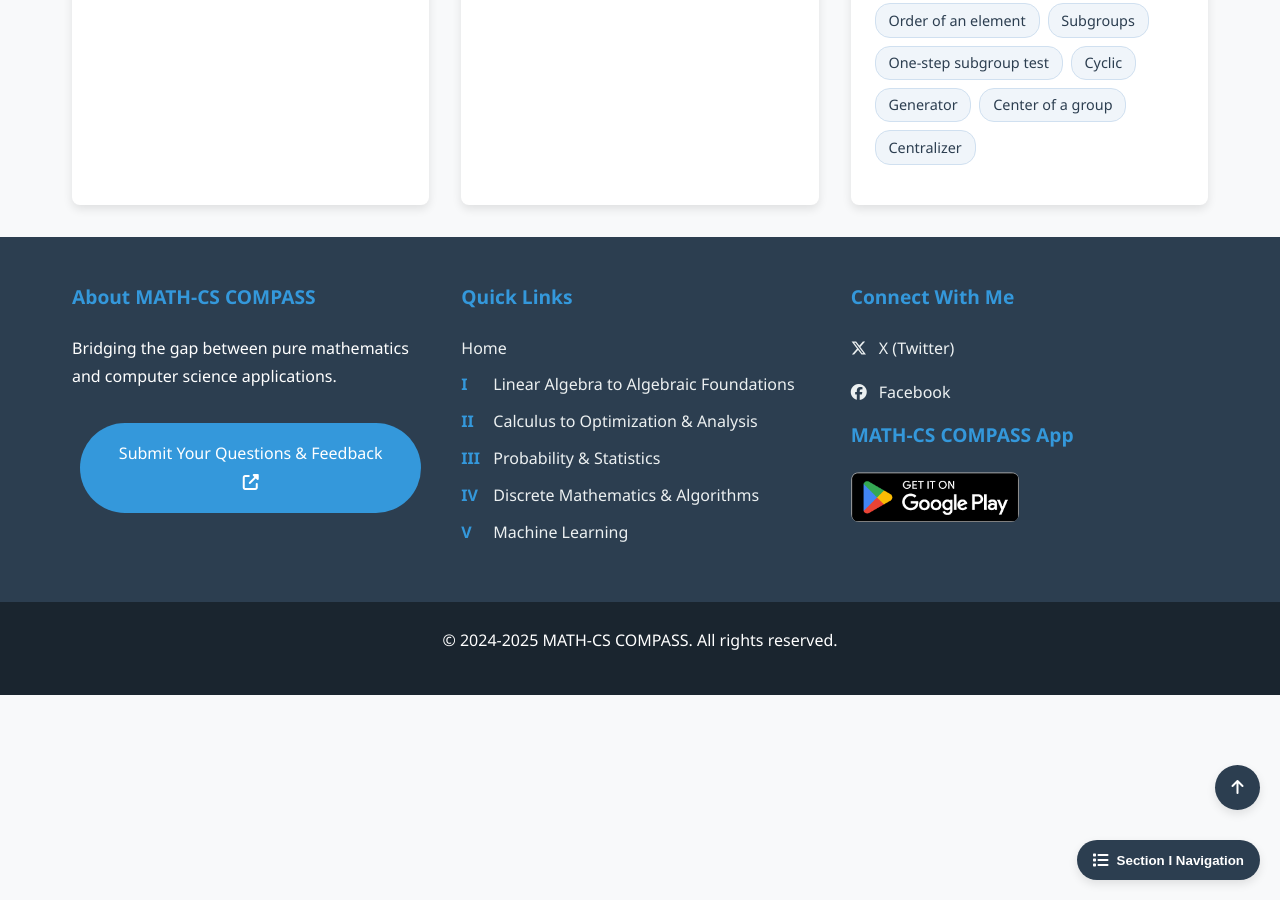
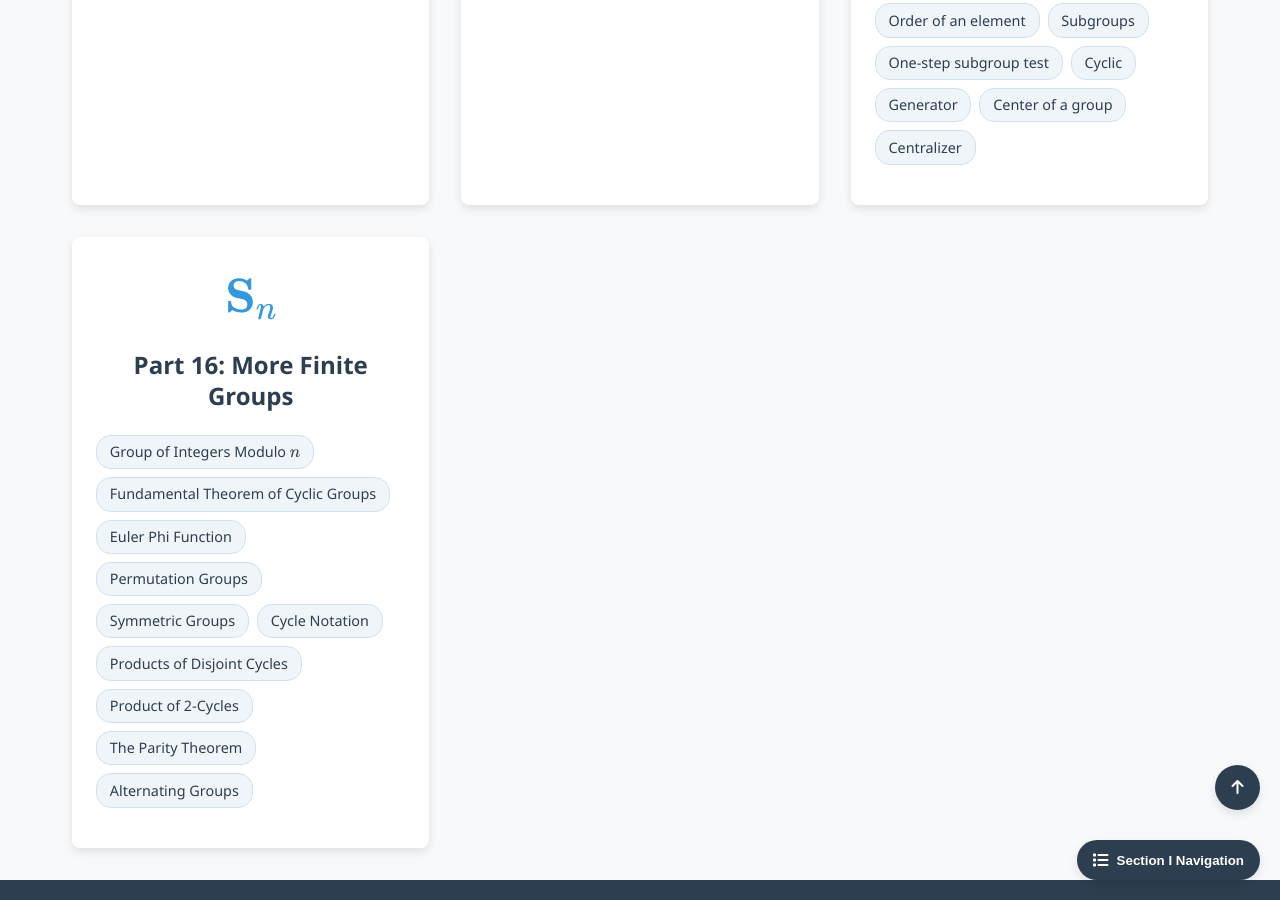
Before and after one commit to Yusukey01/yusukey01.github.io, a Jekyll site: the page built from Mathematics/Linear_algebra/linear_algebra.html, in a window 1280 px wide and 900 px high, scrolled down 3372 px. Built offline with Jekyll 4.4.1, drawn with Linux system fonts in a browser that asks for light colours.

Commit message:
Section I-16 has been opened.

```diff
--- a/Mathematics/Linear_algebra/linear_algebra.html
+++ b/Mathematics/Linear_algebra/linear_algebra.html
@@ -319,6 +319,23 @@ uses_python: false
                         </div>
                     </div>
 
+                    <div class="card">
+                        <div class="card-icon">\(\mathbf{S}_n\)</div>
+                        <h3><a href="cyclic_groups.html">Part 16: More Finite Groups</a></h3>
+                        <div class="keywords">
+                            <span>Group of Integers Modulo \(n\)</span>
+                            <span>Fundamental Theorem of Cyclic Groups</span>
+                            <span>Euler Phi Function</span>
+                            <span>Permutation Groups</span>
+                            <span>Symmetric Groups</span>
+                            <span>Cycle Notation</span>
+                            <span>Products of Disjoint Cycles</span>
+                            <span>Product of 2-Cycles</span>
+                            <span>The Parity Theorem</span>
+                            <span>Alternating Groups</span>
+                        </div>
+                    </div>
+
                 </div>
             </section>
         </div>
--- a/Mathematics/pages.json
+++ b/Mathematics/pages.json
@@ -59,6 +59,10 @@
       {
         "path": "Mathematics/Linear_algebra/intro_groups.html",
         "title": "Intro to Abstract Algebra"
+      },
+      {
+        "path": "Mathematics/Linear_algebra/cyclic_groups.html",
+        "title": "More Finite Groups"
       },
       {
         "path": "Mathematics/Calculus/linear_approximation.html",
--- a/_includes/section_i_navigation.html
+++ b/_includes/section_i_navigation.html
@@ -26,6 +26,7 @@
         <a href="{% if page.level == 'detail' %}stochastic.html{% else %}../Linear_algebra/stochastic.html{% endif %}" {% if page.url contains 'stochastic' %}class="current-page"{% endif %}>Part 13: Stochastic Matrix</a>
         <a href="{% if page.level == 'detail' %}graph_laplacian.html{% else %}../Linear_algebra/graph_laplacian.html{% endif %}" {% if page.url contains 'graph_laplacian' %}class="current-page"{% endif %}>Part 14: Graph Laplacians and Spectral Methods</a>
         <a href="{% if page.level == 'detail' %}intro_groups.html{% else %}../Linear_algebra/intro_groups.html{% endif %}" {% if page.url contains 'intro_groups' %}class="current-page"{% endif %}>Part 15: Intro to Abstract Algebra</a>
+         <a href="{% if page.level == 'detail' %}cyclic_groups.html{% else %}../Linear_algebra/cyclic_groups.html{% endif %}" {% if page.url contains 'cyclic_groups' %}class="current-page"{% endif %}>Part 16: More Finite Groups</a>
       </div>
     </div>
 </div>
--- a/index.html
+++ b/index.html
@@ -24,6 +24,7 @@ uses_python: false
     ],
     "knowsAbout": [
         "Linear Algebra",
+        "Abstract Algebra",
         "Machine Learning",
         "Computer Science",
         "Calculus",
@@ -85,7 +86,7 @@ uses_python: false
     <main class="container">
 
         <section class="homepage-introduction">
-            <p>Hello, I'm <strong>Yusuke Yokota</strong>. Welcome to <strong>MATH-CS COMPASS</strong>, where <strong>pure & applied mathematics</strong> meet <strong>computer science</strong>.</p>
+            <p>Hello, I'm <strong>Yusuke</strong>. Welcome to <strong>MATH-CS COMPASS</strong>, where <strong>pure & applied mathematics</strong> meet <strong>computer science</strong>.</p>
 
             <p>I created this site after noticing that while many computer science people rely heavily on
                 mathematical concepts, they often lack a clear overview of these ideas, especially in today's AI-driven era. On the
--- a/pages.json
+++ b/pages.json
@@ -59,6 +59,10 @@
       {
         "path": "Mathematics/Linear_algebra/intro_groups.html",
         "title": "Intro to Abstract Algebra"
+      },
+      {
+        "path": "Mathematics/Linear_algebra/cyclic_groups.html",
+        "title": "More Finite Groups"
       },
       {
         "path": "Mathematics/Calculus/linear_approximation.html",
--- a/updates.json
+++ b/updates.json
@@ -1,4 +1,5 @@
-[   { "date": "12/06/2025", "content": "Section I - Part 15: Intro to Abstract Algebra has been updated. (Center)"},
+[   { "date": "12/18/2025", "content": "Section I - Part 16: More Finite Groups has been opened."},
+    { "date": "12/06/2025", "content": "Section I - Part 15: Intro to Abstract Algebra has been updated. (Center)"},
     { "date": "12/03/2025", "content": "Section I - Part 15: Intro to Abstract Algebra has been opend."},
     { "date": "11/14/2025", "content": "Section II - Part 15: Fourier Transform has been updated (Interactive demo)."},
     { "date": "11/11/2025", "content": "Section I - Part 8 & 9 have been updated (Moore-Penrose pseudo-inverse)."},
```
Also changed, not shown: Mathematics/Linear_algebra/cyclic_groups.html (+25 -7 lines).
